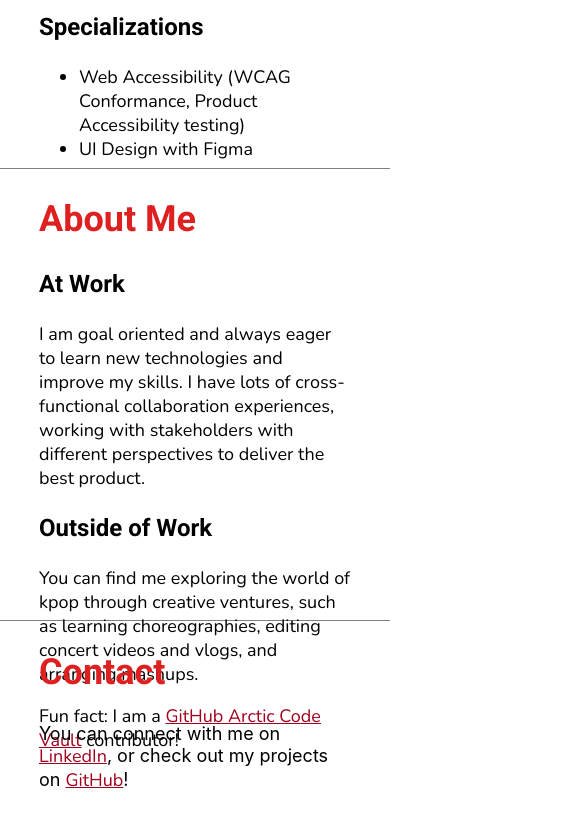
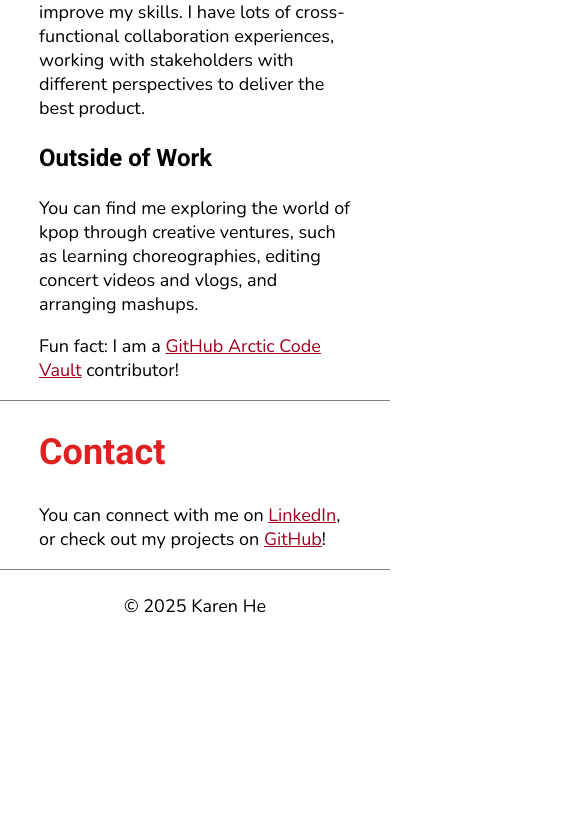
Before and after one commit to baekrxnn/personal-site, a React (Create React App) app: page / in a window 390 px wide. Shown: the part 979-1806 px from the top of the page, 585 px wide, since content can reach past the window. After the commit the page ends 1621 px from the top, so only its background shows below. Built offline with nearby package versions, Linux system fonts and the light colour scheme.

Commit message:
CSS updates for mobile

```diff
--- a/src/App.css
+++ b/src/App.css
@@ -1,9 +1,10 @@
 @import url("variables.css");
 
+@media (min-width:900px) {
   .App {
     font-size: var(--font-size-default);
     background-color: var(--background-color);
-  min-height: 100vh;
+    /* min-height: 100vh; */
 
     .content {
       position: relative;
@@ -17,10 +18,22 @@
   }
 
   footer {
+    bottom: calc(-1 * 0.2 * 100vh);
+  }
+}
+
+@media (max-width:899px) {
+  .App {
+    width: 100%;
+  }
+
+}
+
+
+footer {
   text-align: center;
   padding: 24px 48px;
   position: relative;
-  bottom: calc(-1 * 0.2 * 100vh);
 
   p {
     margin: 0;
--- a/src/App.tsx
+++ b/src/App.tsx
@@ -47,8 +47,10 @@ function App() {
 
         <section className='contact' id='contact'>
           <h2>Contact</h2>
-          You can connect with me on <a href='https://www.linkedin.com/in/karen18he/'>LinkedIn</a>,
-           or check out my projects on <a href='www.github.com/baekrxnn'>GitHub</a>!
+          <p>
+            You can connect with me on <a target='_blank' href='https://www.linkedin.com/in/karen18he/' rel="noreferrer">LinkedIn</a>,
+            or check out my projects on <a target='_blank' href='https://github.com/baekrxnn' rel="noreferrer">GitHub</a>!
+          </p>
         </section>
       </div>
 
--- a/src/home/home.css
+++ b/src/home/home.css
@@ -8,13 +8,12 @@
   }
 
   .headshot {
-    visibility: hidden;
+    display: none;
     width: 0%;
   }
 }
 
 @media screen and (min-width: 800px) {
-
   .home {
     display: flex;
     align-items: center;
--- a/src/variables.css
+++ b/src/variables.css
@@ -20,9 +20,14 @@
 
 section {
   border-bottom: 1px gray solid;
-  height: 50vh;
   padding-left: 10%;
   padding-right: 10%;
+}
+
+@media (min-width:900px) {
+  section {
+    height: 50vh;
+  }
 }
 
 h1 {
```
Lines whose indentation alone changed are shown as unchanged.
